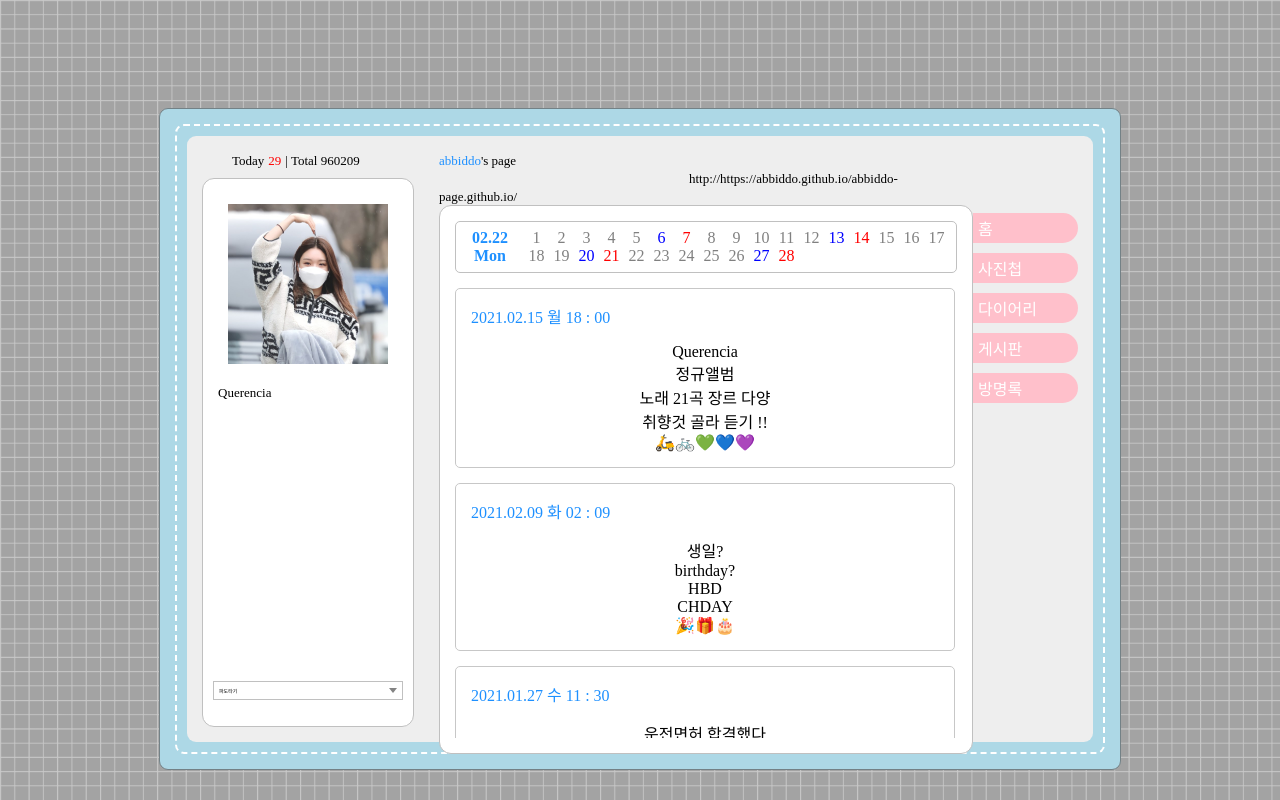
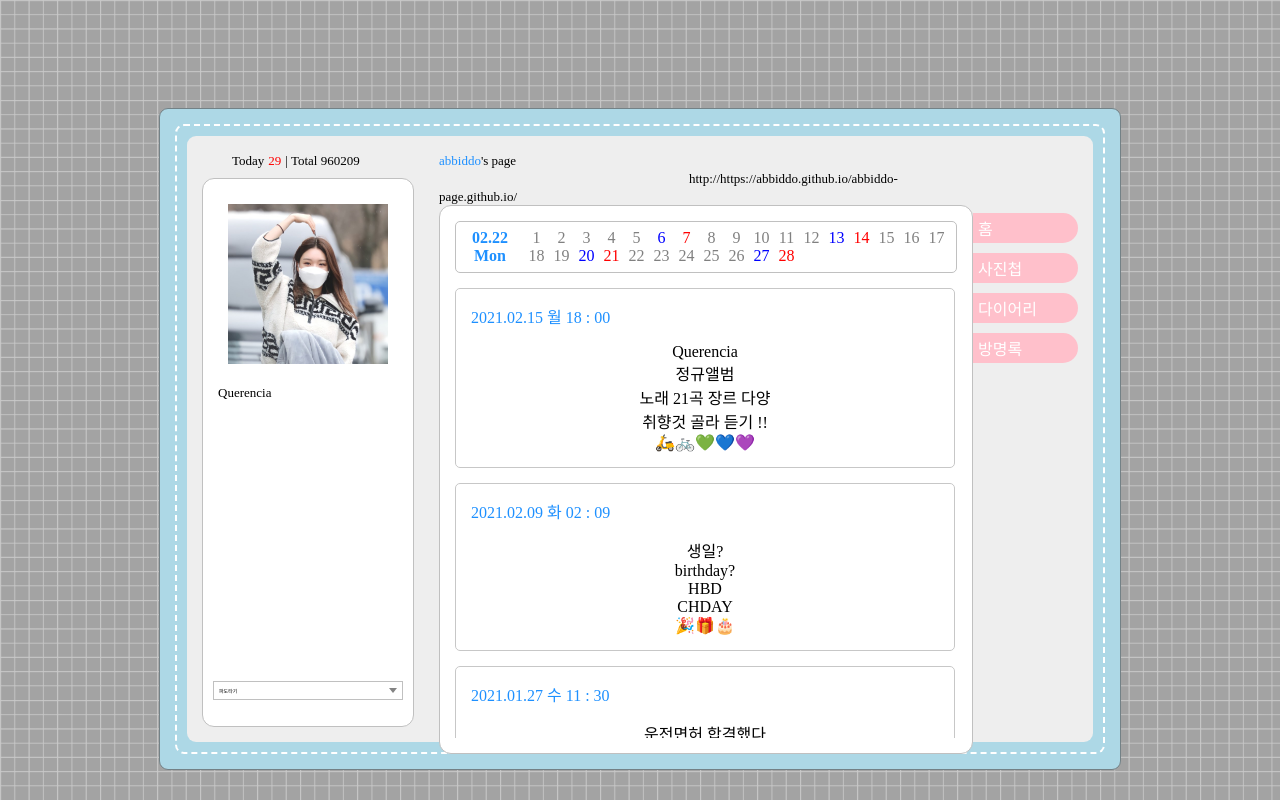
Before and after one commit to abbiddo/MGK_HTML_CSS, a plain HTML site: page diary.html in a window 1280 px wide. Drawn offline with Linux system fonts and the light colour scheme; a web font is replaced by a local one.

Commit message:
gesipan delete

```diff
--- a/diary.html
+++ b/diary.html
@@ -109,7 +109,6 @@
               <div class="menu_back"><a href="./index.html">홈</a></div>
               <div class="menu_back"><a href="./photo.html">사진첩</a></div>
               <div class="menu_back"><a href="./diary.html">다이어리</a></div>
-              <div class="menu_back"><a href="#">게시판</a></div>
               <div class="menu_back"><a href="./moon.html">방명록</a></div>
             </div>
           </div>
```
Also changed, not shown: index.html (+0 -1 lines), moon.html (+0 -1 lines), photo.html (+0 -1 lines).
